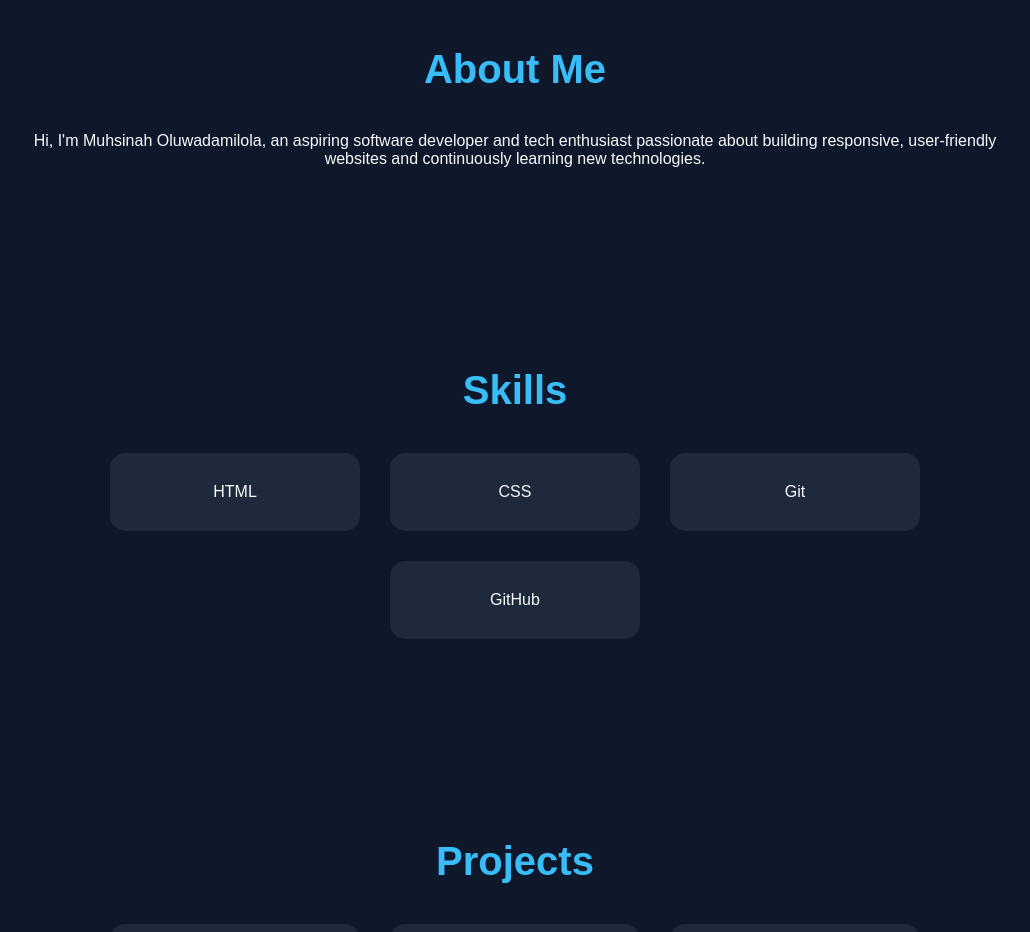
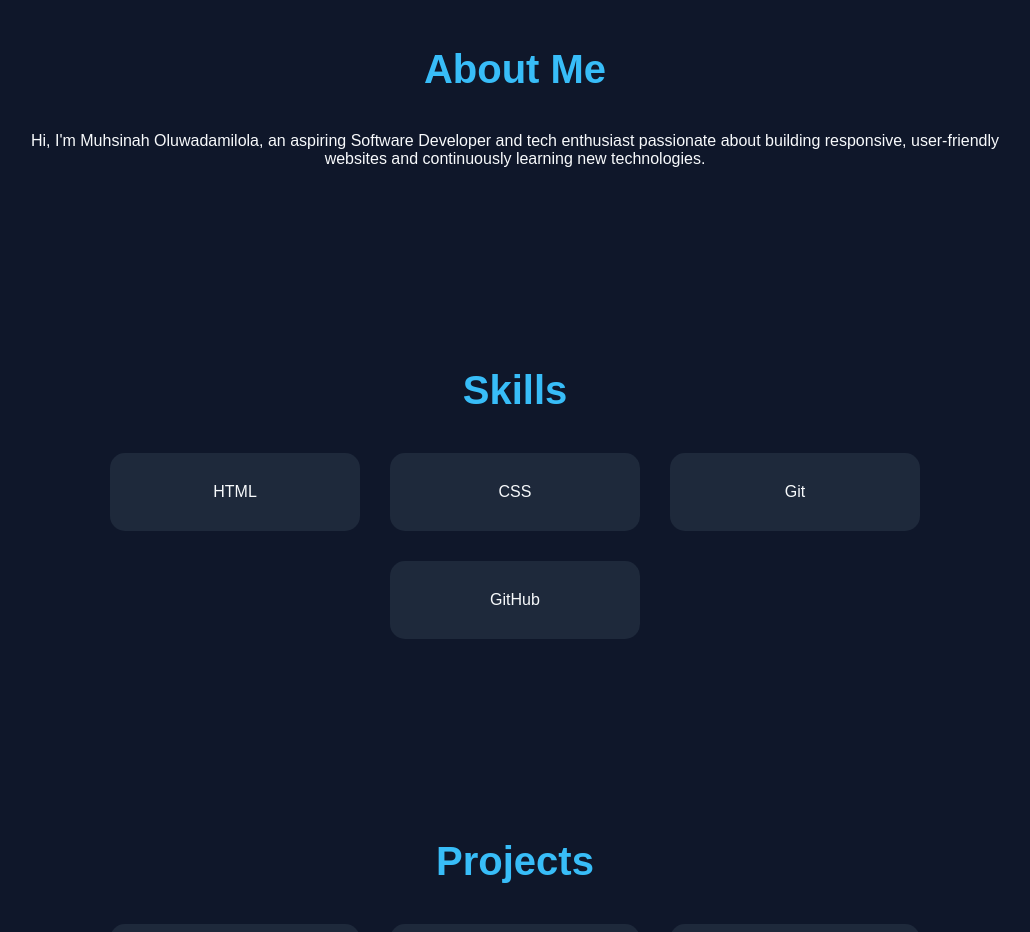
Before and after one commit to theobssessedtechiegirl/muhsinah-, a plain HTML site: page index.html in a window 1280 px wide. Shown: the part 860-1792 px from the top of the page, without its empty margins (125-1155 px from the left). Drawn offline with Linux system fonts and the light colour scheme.

Commit message:
Update index.html

```diff
--- a/index.html
+++ b/index.html
@@ -57,7 +57,7 @@
     <section class="about" id="about">
       <h2>About Me</h2>
       <p>
-        Hi, I'm Muhsinah Oluwadamilola, an aspiring software developer and tech enthusiast passionate about building responsive, user-friendly websites and continuously learning new technologies.
+        Hi, I'm Muhsinah Oluwadamilola, an aspiring Software Developer and tech enthusiast passionate about building responsive, user-friendly websites and continuously learning new technologies.
       </p>
     </section>
 
```
